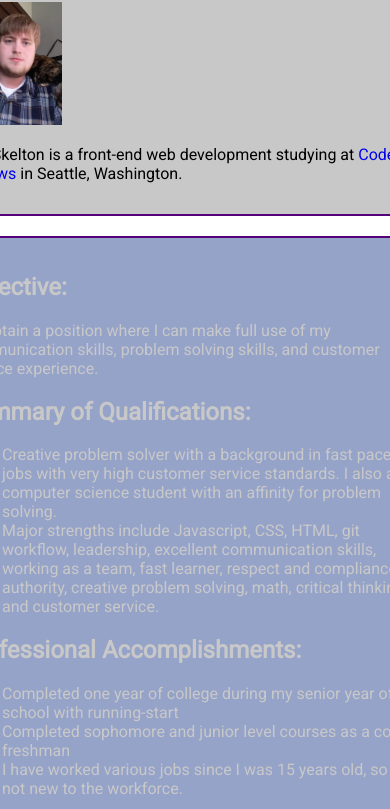
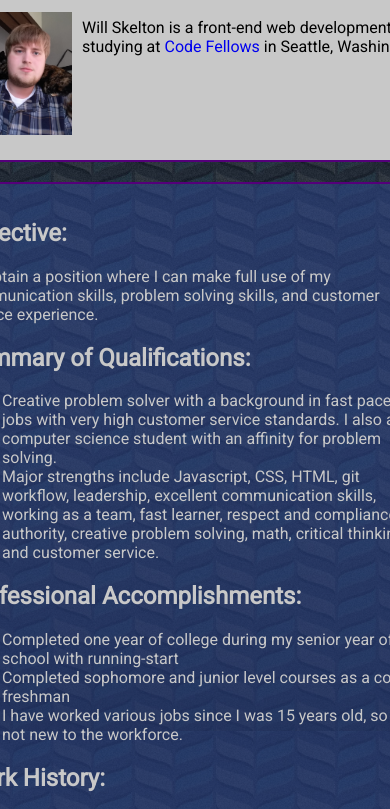
Before and after one commit to WillSkelton/portfolio, a plain HTML site: page resume.html in a window 390 px wide. Shown: the part 113-922 px from the top of the page. Drawn offline with Linux system fonts and the light colour scheme.

Commit message:
Added some qr codes and fixed background image problem. Now mobile friendly.

```diff
--- a/resume-style.css
+++ b/resume-style.css
@@ -1,7 +1,7 @@
 body{
 	background-image: url(assets/backgrounds/blue-stripes.jpg);
 	background-repeat: no-repeat;
-  background-size: 110%;
+  background-size: cover;
 	background-attachment: fixed;
 	/*position: fixed;*/
 }
@@ -94,10 +94,12 @@ main{
 	padding: 15px;
 	margin: 10px;
 	box-sizing: border-box;
+	margin: 10px;
 }
 #pic{
 	width: 100px;
-
+	float: left;
+	margin: 10px;
 }
 #school-link{
 	text-decoration: none;
```
Also changed, not shown: assets/qr-codes/github-qr.svg (added), assets/qr-codes/github.png (added), assets/qr-codes/portfolio.png (added), assets/qr-codes/portfolio.svg (added), assets/qr-codes/william.f.skelton_gmail.com.svg (added), assets/qr-codes/william.f.skelton_gmail.png (added), assets/social/gmail-small.png (added), 1 other file.
